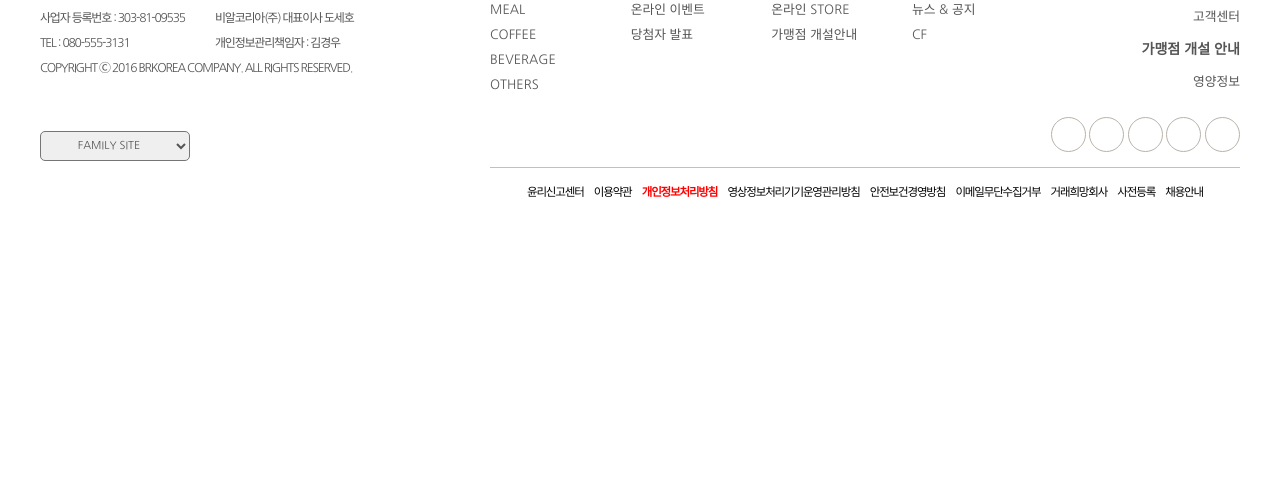
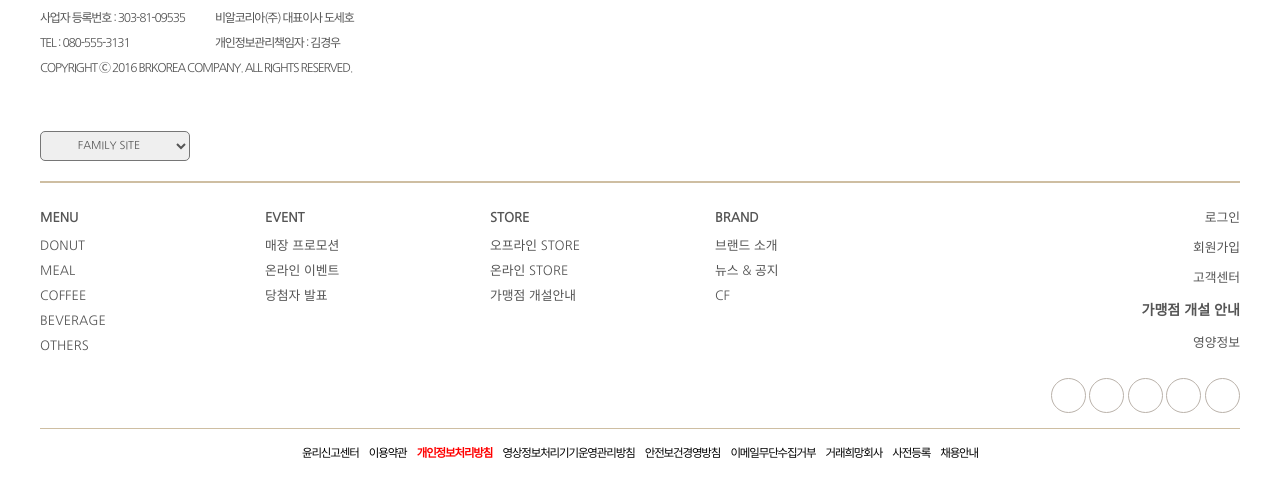
Before and after one commit to weepubbly/portfolio, a plain HTML site: page dunkin/index.html in a window 1280 px wide. Shown: the part 3183-3664 px from the top of the page. Before the commit the page ends 3433 px from the top, so only its background shows below. Drawn offline with Linux system fonts and the light colour scheme.

Commit message:
Add files via upload

```diff
--- a/dunkin/m.css
+++ b/dunkin/m.css
@@ -165,7 +165,9 @@
 .content2{
     display: block;
 }
-
+.content2 img{
+    width: 50%;
+}
 
 /* ---------------메뉴---------------- */
 .menu .wrap div{
@@ -180,3 +182,30 @@
 .footer .footermenu{
     margin-bottom: 30px;
 }
+.footer .company{
+    margin-left: 15px;
+}
+.footermenu ul{
+    margin-left: 15px;
+}
+.footermenu .member{
+    flex: 1 1 70%;
+    display: flex;
+    margin-left: 15px;
+    margin-top: 15px;
+}
+.footermenu .member p{
+    flex: 1 1 19%;
+    text-align: left;
+}
+.footermenu .member p:nth-child(4){
+    line-height: 30px;
+    flex: 1 1 24%;
+}
+.footermenu .footersns{
+    text-align: left;
+    margin-left: 15px;
+}
+.footermenu .footersns a{
+    margin-right: 8px;
+}
--- a/dunkin/style.css
+++ b/dunkin/style.css
@@ -442,7 +442,7 @@ a:link , a:visited{
     flex:1 1 25%;
 }
 .event ul{
-    width:90%;
+    width:273.4px;
     margin: auto;
     border: 0.5px solid #c1ae96;
     border-radius: 10px;
@@ -506,14 +506,14 @@ a:link , a:visited{
 .content img:nth-child(1){
     position: absolute;
     width: 30%;
-    top:40%;
+    top:39%;
     transform: translateY(-50%);
     left:0%;
 }
 .content img:nth-child(2){
     position: absolute;
     width: 30%;
-    top:67%;
+    top:71%;
     transform: translateY(-50%);
     right:0;
 }
@@ -761,7 +761,7 @@ a:link , a:visited{
 
 
 .footer .footermenu{
-    width: 750px;
+    width: 100%;
     display: flex;
     justify-content: space-between;
     flex-wrap: wrap;
@@ -862,6 +862,7 @@ a:link , a:visited{
     letter-spacing: -0.1em;
     word-spacing: 0.7em;
     text-align: center;
+    margin-bottom: 20px;
 }
 .footermenu .last span:nth-child(3){
     font-weight: bold;
```
